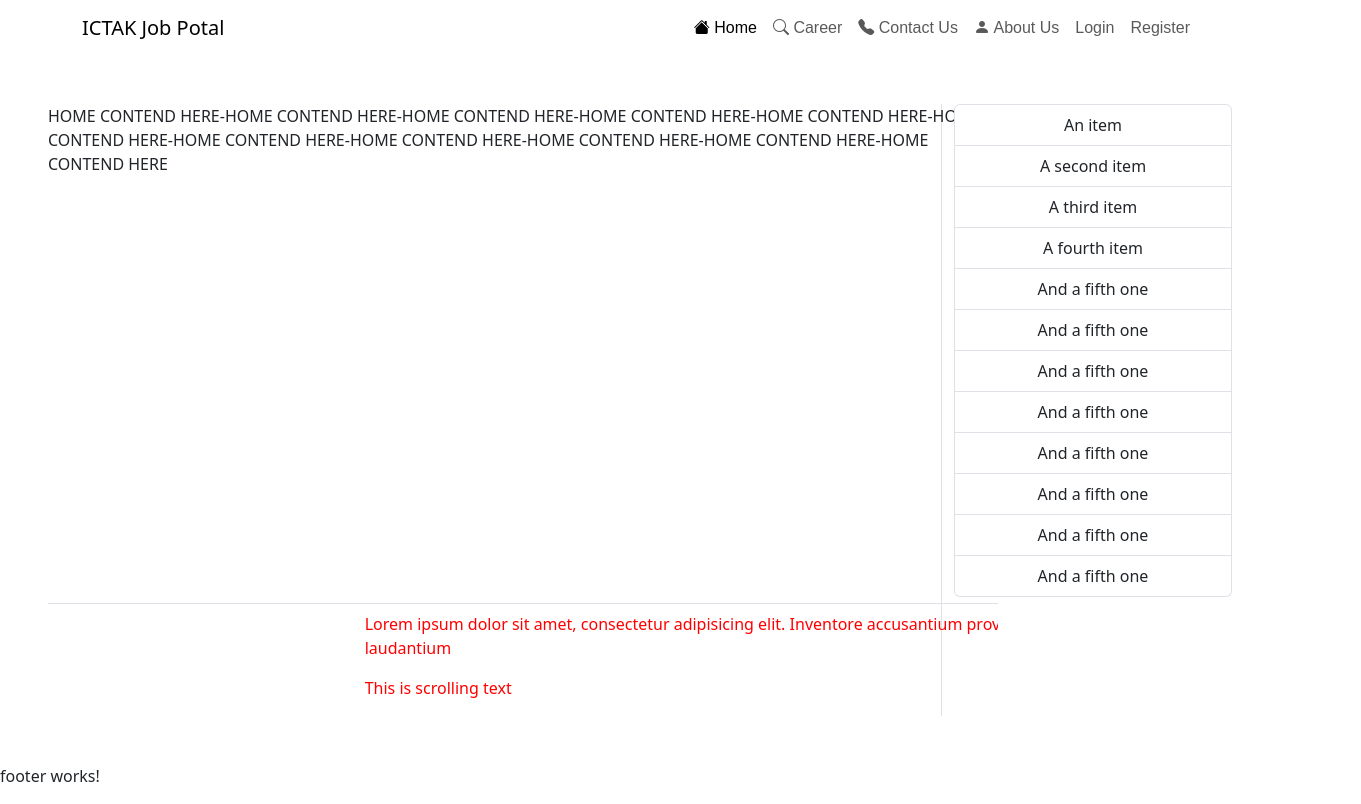
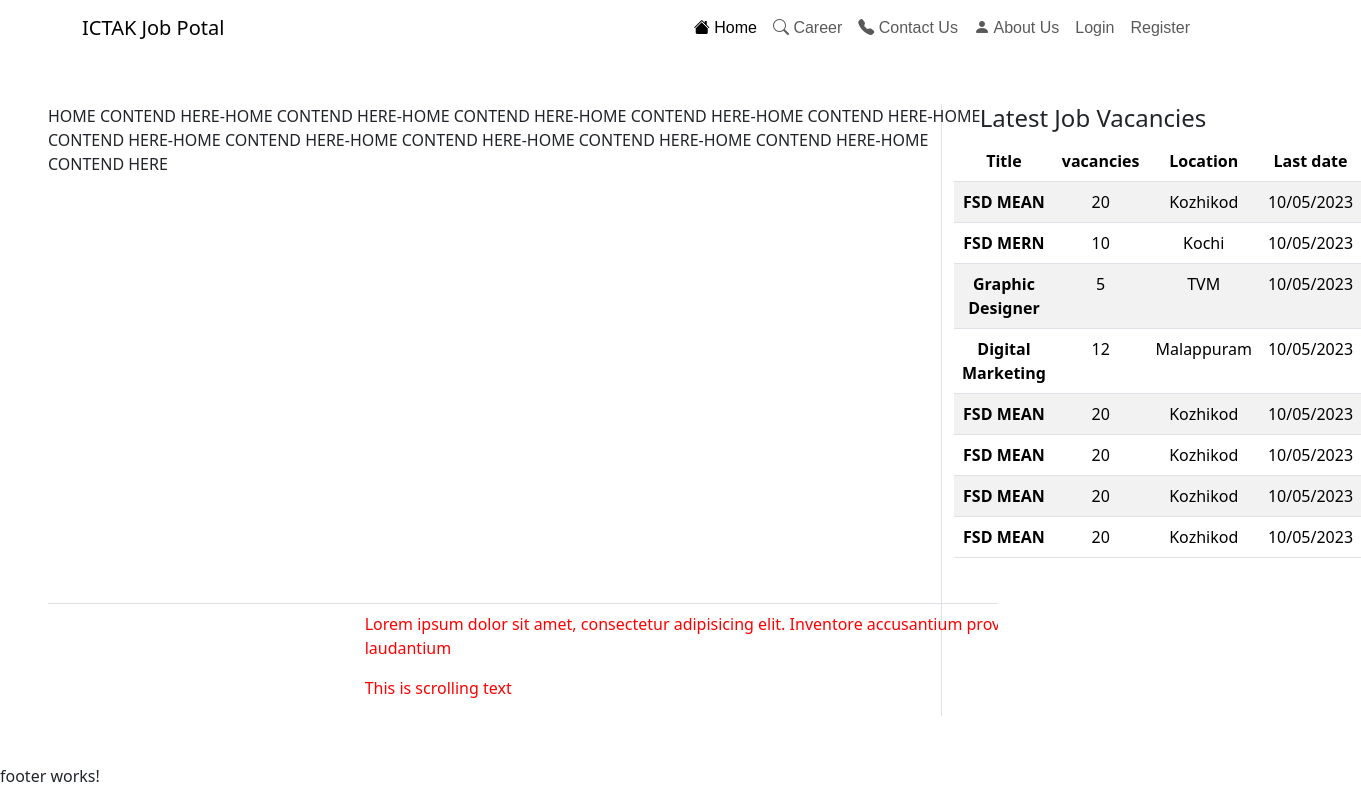
Before and after one commit to aswin0110/Job_Portal, an Angular app in the folder Frontend/: page / in a window 1280 px wide. Shown: the whole page, 1361 px wide, since content can reach past the window. Built offline with nearby package versions, Linux system fonts and the light colour scheme.

Commit message:
home changes

```diff
--- a/Frontend/src/app/pages/homepage/homepage.component.css
+++ b/Frontend/src/app/pages/homepage/homepage.component.css
@@ -1,3 +1,9 @@
+:host{
+  background-image: url('../img/home_bg.jpg');
+  /* background-size: cover;
+  background-repeat: no-repeat;
+  background-position: center; */
+}
 .home-content{
     width: 950px;
     height: 500px;
--- a/Frontend/src/app/pages/homepage/homepage.component.html
+++ b/Frontend/src/app/pages/homepage/homepage.component.html
@@ -10,7 +10,7 @@
         </div>
     </div>
     <div class="col-3 text-center job-post">
-        <ul class="list-group">
+        <!-- <ul class="list-group">
             <li class="list-group-item">An item</li>
             <li class="list-group-item">A second item</li>
             <li class="list-group-item">A third item</li>
@@ -23,7 +23,72 @@
             <li class="list-group-item">And a fifth one</li>
             <li class="list-group-item">And a fifth one</li>
             <li class="list-group-item">And a fifth one</li>
-          </ul>
+          </ul> -->
+
+          <h4>Latest Job Vacancies</h4>
+
+          <table class="table table-striped">
+            <thead>
+                <tr>
+                  <th scope="col">Title</th>
+                  <th scope="col">vacancies</th>
+                  <th scope="col">Location</th>
+                  <th scope="col">Last date</th>
+                </tr>
+              </thead>
+              <tbody>
+                <tr>
+                  <th scope="row">FSD MEAN</th>
+                  <td>20</td>
+                  <td>Kozhikod</td>
+                  <td>10/05/2023</td>
+                </tr>
+                <tr>
+                  <th scope="row">FSD MERN</th>
+                  <td>10</td>
+                  <td>Kochi</td>
+                  <td>10/05/2023</td>
+                </tr>
+                <tr>
+                  <th scope="row">Graphic Designer</th>
+                  <td>5</td>
+                  <td>TVM</td>
+                  <td>10/05/2023</td>
+                </tr>
+                <tr>
+                  <th scope="row">Digital Marketing</th>
+                  <td>12</td>
+                  <td>Malappuram</td>
+                  <td>10/05/2023</td>
+                </tr>
+                <tr>
+                  <th scope="row">FSD MEAN</th>
+                  <td>20</td>
+                  <td>Kozhikod</td>
+                  <td>10/05/2023</td>
+                </tr>
+                <tr>
+                  <th scope="row">FSD MEAN</th>
+                  <td>20</td>
+                  <td>Kozhikod</td>
+                  <td>10/05/2023</td>
+                </tr>
+                <tr>
+                  <th scope="row">FSD MEAN</th>
+                  <td>20</td>
+                  <td>Kozhikod</td>
+                  <td>10/05/2023</td>
+                </tr>
+                <tr>
+                  <th scope="row">FSD MEAN</th>
+                  <td>20</td>
+                  <td>Kozhikod</td>
+                  <td>10/05/2023</td>
+                </tr>
+
+
+              </tbody>
+          </table>
 
     </div>
 </div>
```
Also changed, not shown: Frontend/src/app/pages/img/home_bg.jpg (added).
